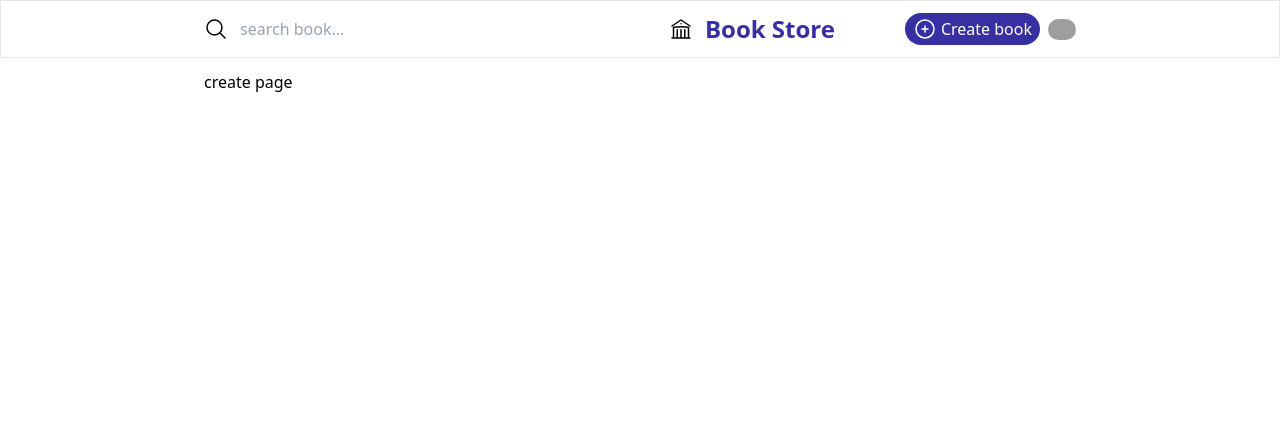
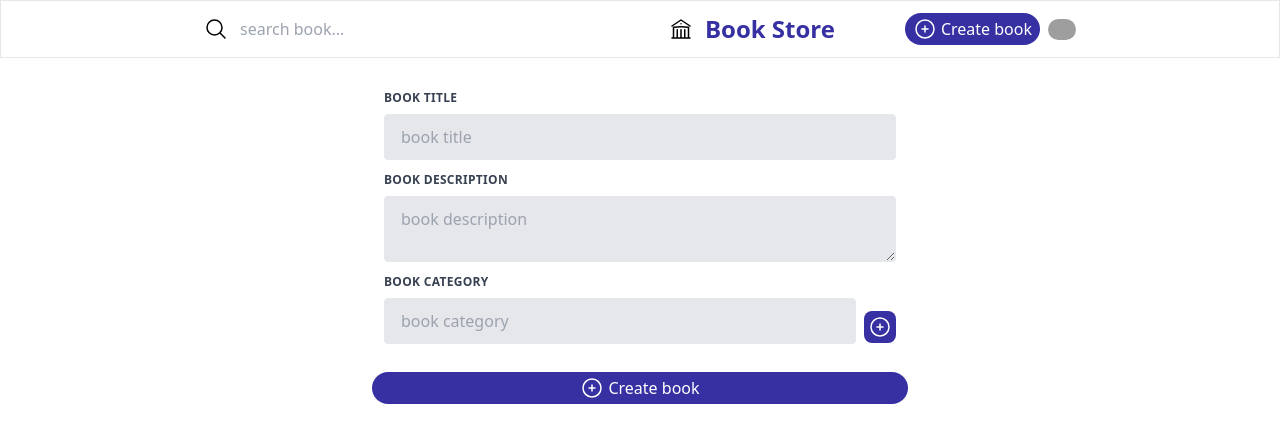
Before and after one commit to HninHtet-99/library_system, a React (Vite) app: page /create in a window 1280 px wide. Shown: the top 442 px of the page. Built offline with nearby package versions, Linux system fonts and the light colour scheme; grey boxes are pictures that could not be loaded.

Commit message:
adding create page

```diff
--- a/src/pages/Create.jsx
+++ b/src/pages/Create.jsx
@@ -1,11 +1,98 @@
-import React from 'react';
+import React, { useState } from "react";
 
 const Create = () => {
-    return (
-        <div>
-            create page
+  let [title, setTitle] = useState("");
+  let [description, setDescription] = useState("");
+  let [newCategory, setNewCategory] = useState("");
+  return (
+    <form class="w-full max-w-lg mx-auto mt-5">
+      <div class="flex flex-wrap -mx-3 mb-6">
+        <div class="w-full px-3">
+          <label
+            class="block uppercase tracking-wide text-gray-700 text-xs font-bold mb-2"
+            for="grid-password"
+          >
+            Book title
+          </label>
+          <input
+            value={title}
+            onChange={(e) => setTitle(e.target.value)}
+            class="appearance-none block w-full bg-gray-200 text-gray-700 border border-gray-200 rounded py-3 px-4 mb-3 leading-tight focus:outline-none focus:bg-white focus:border-gray-500"
+            id="grid-password"
+            type="password"
+            placeholder="book title"
+          />
         </div>
-    );
-}
+        <div class="w-full px-3">
+          <label
+            class="block uppercase tracking-wide text-gray-700 text-xs font-bold mb-2"
+            for="grid-password"
+          >
+            Book description
+          </label>
+          <textarea
+            value={description}
+            onChange={(e) => setDescription(e.target.value)}
+            class="appearance-none block w-full bg-gray-200 text-gray-700 border border-gray-200 rounded py-3 px-4 mb-3 leading-tight focus:outline-none focus:bg-white focus:border-gray-500"
+            id="grid-password"
+            type="password"
+            placeholder="book description"
+          />
+        </div>
+        <div class="w-full px-3">
+          <label
+            class="block uppercase tracking-wide text-gray-700 text-xs font-bold mb-2"
+            for="grid-password"
+          >
+            Book category
+          </label>
+          <div className="flex items-center space-x-2">
+            <input
+              value={newCategory}
+              onChange={(e) => setNewCategory(e.target.value)}
+              class="appearance-none block w-full bg-gray-200 text-gray-700 border border-gray-200 rounded py-3 px-4 mb-3 leading-tight focus:outline-none focus:bg-white focus:border-gray-500"
+              id="grid-password"
+              type="password"
+              placeholder="book category"
+            />
+            <button className="bg-primary p-1 rounded-lg">
+              <svg
+                xmlns="http://www.w3.org/2000/svg"
+                fill="none"
+                viewBox="0 0 24 24"
+                strokeWidth={1.5}
+                stroke="currentColor"
+                className="w-6 h-6 text-white"
+              >
+                <path
+                  strokeLinecap="round"
+                  strokeLinejoin="round"
+                  d="M12 9v6m3-3H9m12 0a9 9 0 11-18 0 9 9 0 0118 0z"
+                />
+              </svg>
+            </button>
+          </div>
+        </div>
+        <button className="text-white bg-primary px-2 py-1 rounded-2xl flex justify-center items-center gap-1 w-full mt-4">
+          <svg
+            xmlns="http://www.w3.org/2000/svg"
+            fill="none"
+            viewBox="0 0 24 24"
+            strokeWidth={1.5}
+            stroke="currentColor"
+            className="w-6 h-6"
+          >
+            <path
+              strokeLinecap="round"
+              strokeLinejoin="round"
+              d="M12 9v6m3-3H9m12 0a9 9 0 11-18 0 9 9 0 0118 0z"
+            />
+          </svg>
+          <span className="hidden md:block">Create book</span>
+        </button>
+      </div>
+    </form>
+  );
+};
 
 export default Create;
```
